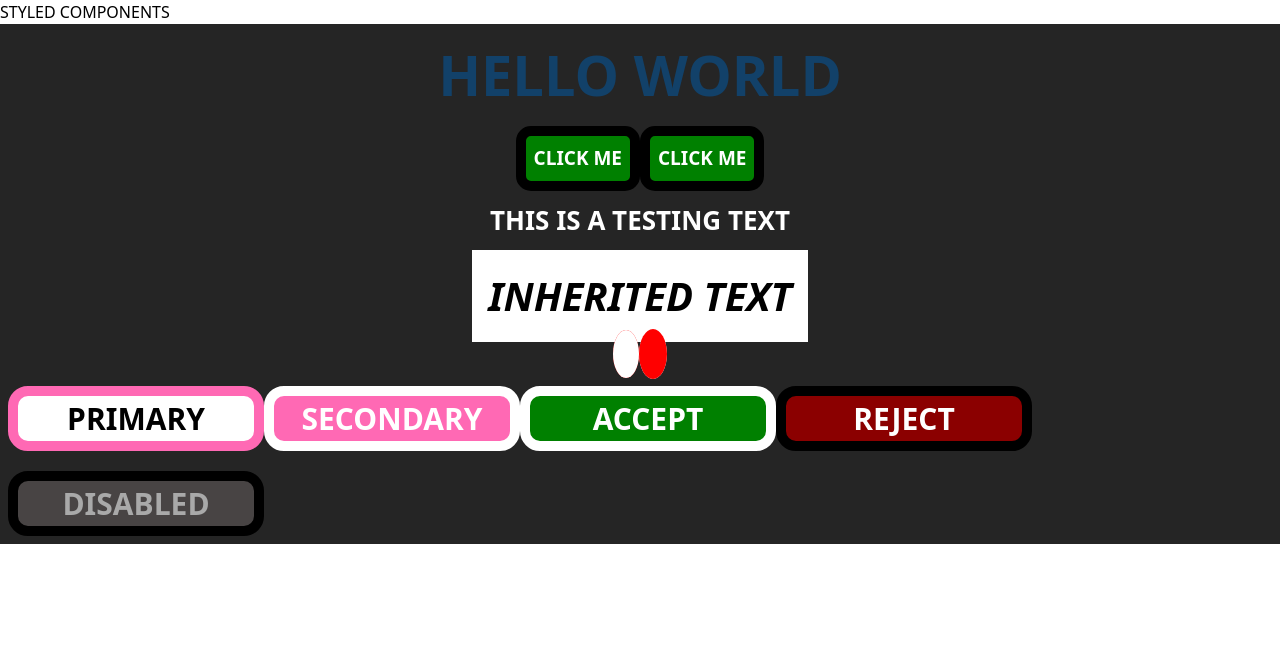
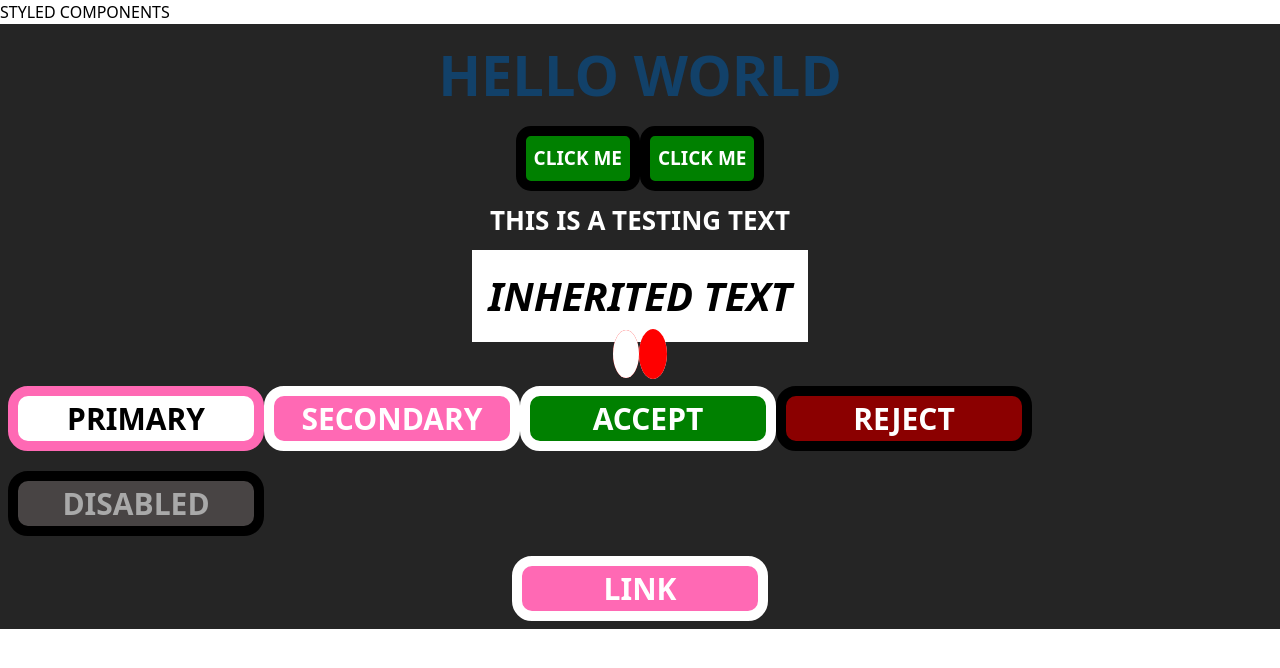
Before and after one commit to PouryaSoleimani/REACT-LIBRARIES, a React (Vite) app: page /styled-components in a window 1280 px wide. Shown: the top 668 px of the page. Built offline with nearby package versions, Linux system fonts and the light colour scheme.

Commit message:
STYLED COMPONENTS

```diff
--- a/src/StyledComponents.tsx
+++ b/src/StyledComponents.tsx
@@ -45,6 +45,7 @@ const StyledComponents = () => {
           <RejectButton>REJECT</RejectButton>
           <DisabledButton>DISABLED</DisabledButton>
         </div>
+        <PrimaryButton as='a' href='/'>LINK</PrimaryButton>
       </Wrapper>
     </div>
   )
```
